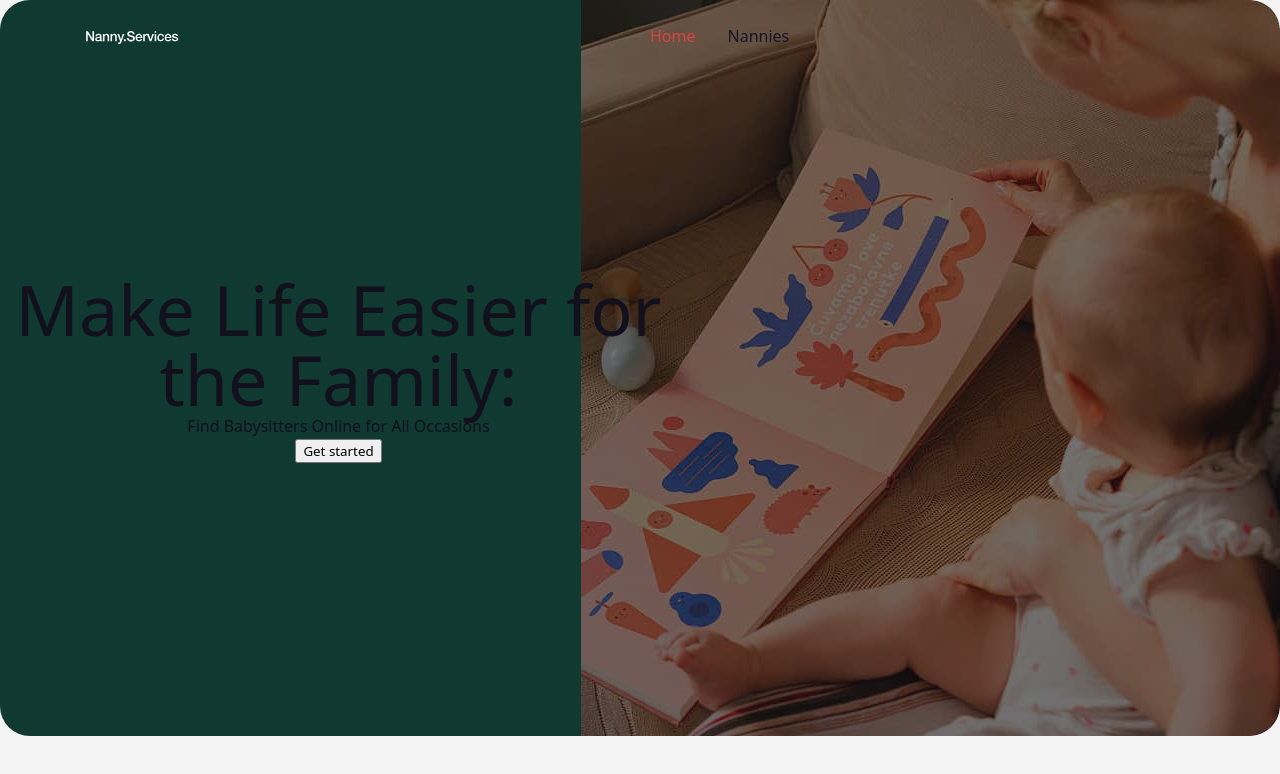
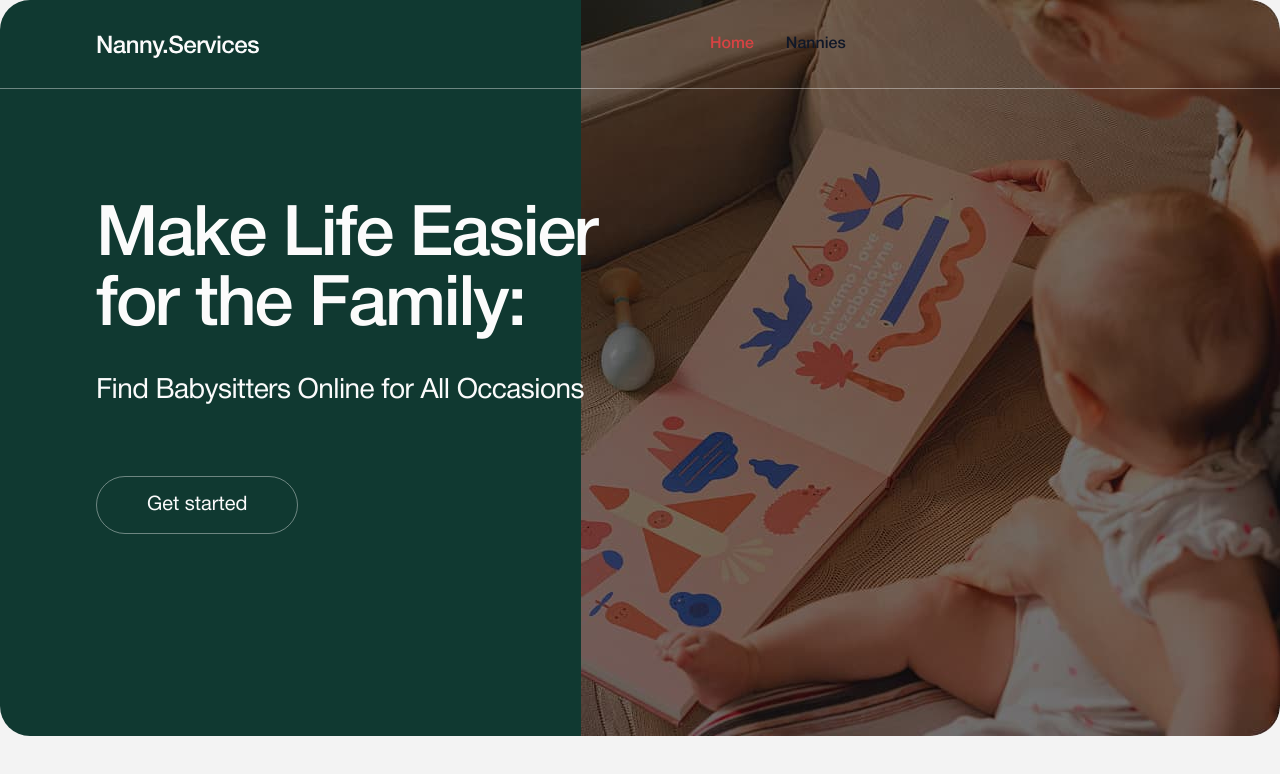
Before and after one commit to Yevheniia-narizhna/nanny-services, a React (Vite) app: page / in a window 1280 px wide. Shown: the top 774 px of the page. Built offline with nearby package versions, Linux system fonts and the light colour scheme.

Commit message:
fonts-cssWelcome

```diff
--- a/src/App.css
+++ b/src/App.css
@@ -2,5 +2,19 @@
   max-width: 1376px;
   margin: 0 auto;
   padding: 0;
-  text-align: center;
+  text-align: start;
 }
+
+@font-face {
+  font-family: "Helvetica Neue";
+  font-weight: normal;
+  font-weight: 400;
+  src: url("./fonts/HelveticaNeueCyr-Roman.ttf") format("truetype");
+}
+
+@font-face {
+  font-family: "Helvetica Neue";
+  font-weight: medium;
+  font-weight: 500;
+  src: url("./fonts/HelveticaNeueCyr-Medium.ttf") format("truetype");
+}
--- a/src/components/Header/Header.module.css
+++ b/src/components/Header/Header.module.css
@@ -1,16 +1,17 @@
 .headerCont {
-  height: 72px;
+  height: 88px;
   width: 1440px;
   position: fixed;
   top: 0;
   z-index: 999;
   display: flex;
   align-items: center;
+  border-bottom: 1px solid #fbfbfb66;
 }
 .iconLogo {
-  width: 136px;
-  height: 16px;
-  padding-left: 64px;
+  width: 164px;
+  height: 28 px;
+  padding-left: 96px;
 }
 
 .navigation {
--- a/src/components/Welcome/Welcome.jsx
+++ b/src/components/Welcome/Welcome.jsx
@@ -4,9 +4,9 @@ const Welcome = () => {
   return (
     <div className={s.welcomeCont}>
       <div className={s.contText}>
-        <h1>Make Life Easier for the Family:</h1>
-        <p>Find Babysitters Online for All Occasions</p>
-        <button>Get started</button>
+        <h1 className={s.title}>Make Life Easier for the Family:</h1>
+        <p className={s.textWelc}>Find Babysitters Online for All Occasions</p>
+        <button className={s.btnWelc}>Get started</button>
       </div>
       <div className={s.contImg}></div>
     </div>
--- a/src/components/Welcome/Welcome.module.css
+++ b/src/components/Welcome/Welcome.module.css
@@ -13,7 +13,28 @@
   background-repeat: no-repeat;
 }
 .contText {
-  width: 677px;
+  width: 517px;
+  margin-left: 96px;
 }
 .contImg {
 }
+
+.title {
+  letter-spacing: -0.03em;
+  margin: 0 auto;
+  padding-bottom: 28px;
+}
+.textWelc {
+  color: #fbfbfb;
+  font-size: 28px;
+  letter-spacing: -0.02em;
+  padding-bottom: 64px;
+}
+.btnWelc {
+  background: transparent;
+  padding: 18px 50px;
+  border: 1px solid #fbfbfb66;
+  border-radius: 30px;
+  color: #fbfbfb;
+  font-size: 20px;
+}
--- a/src/index.css
+++ b/src/index.css
@@ -1,5 +1,5 @@
 :root {
-  font-family: system-ui, Avenir, Helvetica, Arial, sans-serif;
+  font-family: Helvetica Neue, sans-serif;
   line-height: 1.5;
   font-weight: 400;
 
@@ -25,13 +25,10 @@ body {
 }
 
 h1 {
-  font-size: 3.2em;
-  line-height: 1.1;
-}
-h1 {
   font-size: 70px;
   line-height: 70px;
   font-weight: 500;
+  color: #fbfbfb;
 }
 h1,
 h2,
@@ -50,6 +47,7 @@ li {
   list-style: none;
 }
 button {
+  border: none;
   font-family: inherit;
   cursor: pointer;
   transition: border-color 0.25s;
```
Also changed, not shown: src/fonts/HelveticaNeueCyr-Medium.ttf (added), src/fonts/HelveticaNeueCyr-Roman.ttf (added).
